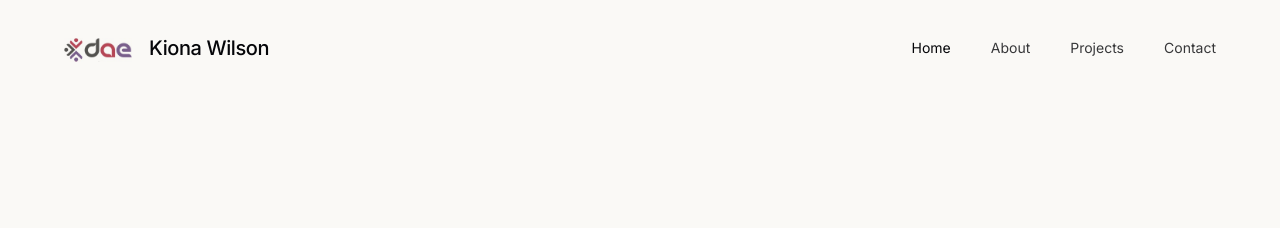
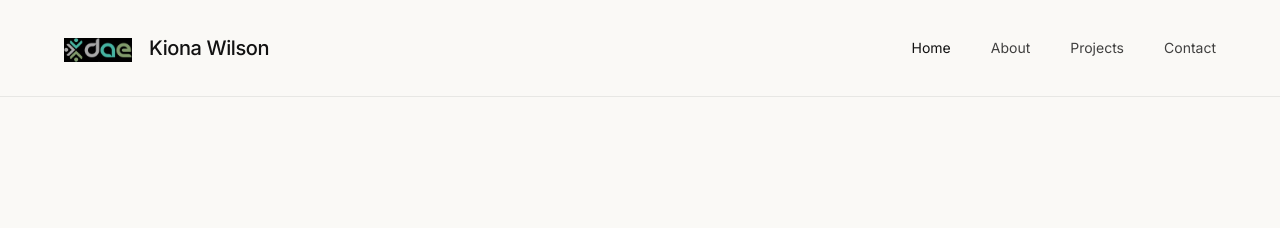
Before and after one commit to kawilson129-cpu/Kiona-629, a Jekyll site: the page built from docs/index.md, in a window 1280 px wide. Shown: the top 228 px of the page. Built offline with Jekyll 4.4.1, drawn with Linux system fonts in a browser that asks for light colours.

Commit message:
Improve sticky navigation visibility

```diff
--- a/docs/assets/css/style.scss
+++ b/docs/assets/css/style.scss
@@ -90,8 +90,9 @@
   width: 100%;
   padding: 2rem var(--padding-x);
   z-index: 1000;
-  mix-blend-mode: difference;
-  color: #fff; /* White against black difference */
+  background-color: var(--bg-color);
+  color: var(--text-color);
+  border-bottom: 1px solid var(--border-color);
 }
 
 .nav-container {
```
